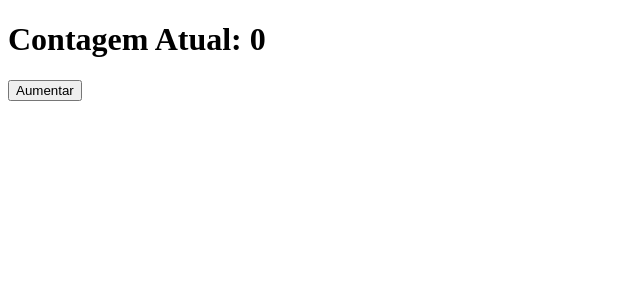
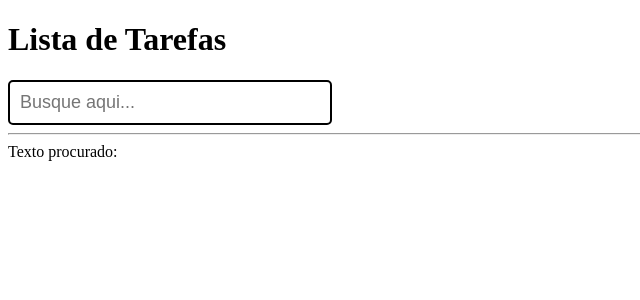
Before and after one commit to arthursaldanha/Learning-ReactJS, a React (Create React App) app: page / in a window 1280 px wide. Shown: the top 300 px of the page, without its empty margins (0-640 px from the left). Built offline with nearby package versions, Linux system fonts and the light colour scheme.

Commit message:
Alterando valores

```diff
--- a/src/App.js
+++ b/src/App.js
@@ -1,25 +1,28 @@
 import React, { useEffect, useState } from 'react';
-import styled from 'styled-components'
+import styled from 'styled-components';
+import SearchBox from './Components/SearchBox';
 
 function App() {
-   const [ contador, setContador ] = useState(0);
 
-   const aumentarContador = () => {
-      setContador( contador + 1)
+   const [ searchText, setSearchText ] = useState("");
+
+   function handleSearchInput(novoTexto) {
+      setSearchText(novoTexto);
    }
 
-   useEffect(() => {
-      if (contador === 0) {
-         document.title = "Inicie o contador ...";
-      } else {
-         document.title = `Contagem: ${contador}`;
-      }
-   }, [ contador ])
 
    return (
       <>
-         <h1>Contagem Atual: {contador}</h1>
-         <button onClick={aumentarContador}>Aumentar</button>
+         <h1>Lista de Tarefas</h1>
+
+         <SearchBox
+            frase="Busque aqui..."
+            onChangeText={handleSearchInput}
+         />
+
+         <hr />
+
+         Texto procurado: {searchText}
       </>
    );
 }
--- /dev/null
+++ b/src/Components/SearchBox.js
@@ -0,0 +1,30 @@
+import React, { useState, useEffect } from 'react';
+import styled from 'styled-components';
+
+const InputText = styled.input`
+   border: 2px solid #000;
+   border-radius: 5px;
+   padding: 10px;
+   font-size: 18px;
+   width: 300px;
+`;
+
+function SearchBox(props) {
+
+   const [texto, setTexto] = useState("");
+
+   useEffect( () => {
+      props.onChangeText(texto)
+   }, [texto] )
+
+   return (
+      <InputText
+         type="text"
+         value={texto}
+         onChange={ (e) => setTexto(e.target.value) }
+         placeholder={ props.frase ?? "Digite aqui!" }
+      />
+   );
+}
+
+export default SearchBox
```
